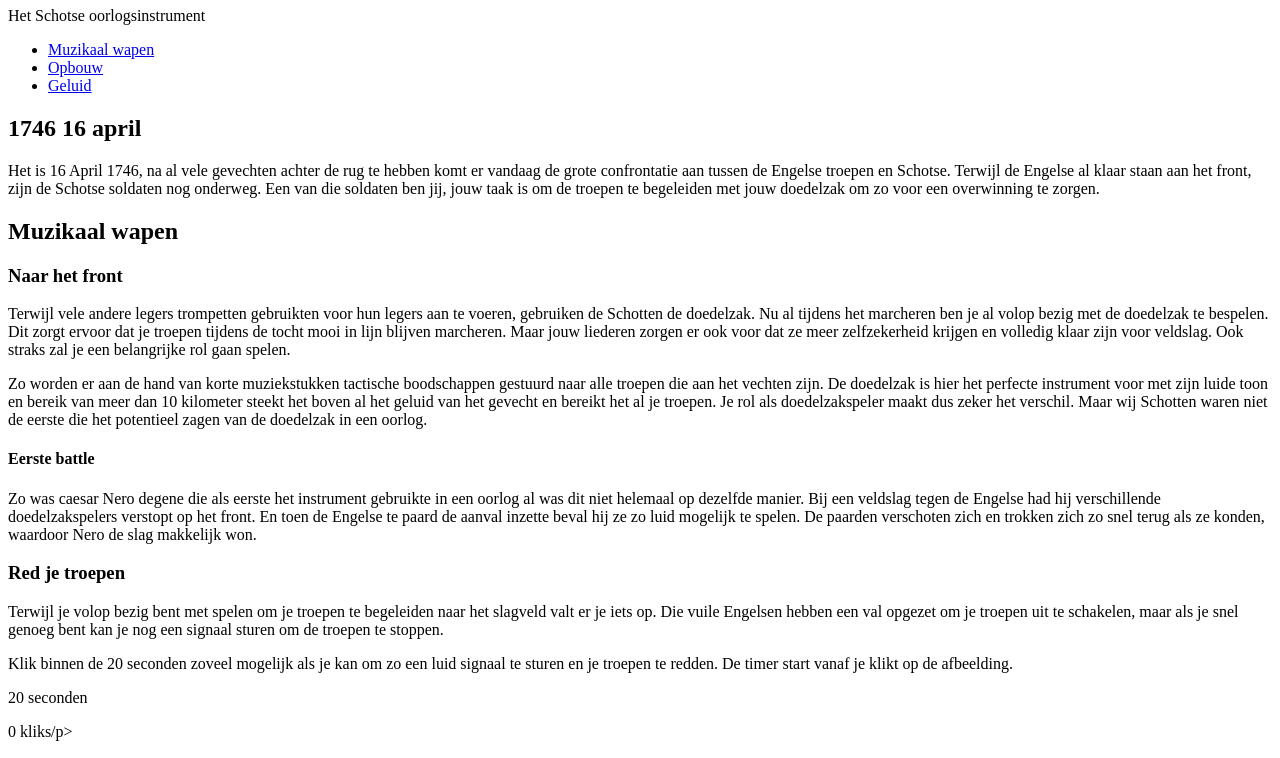
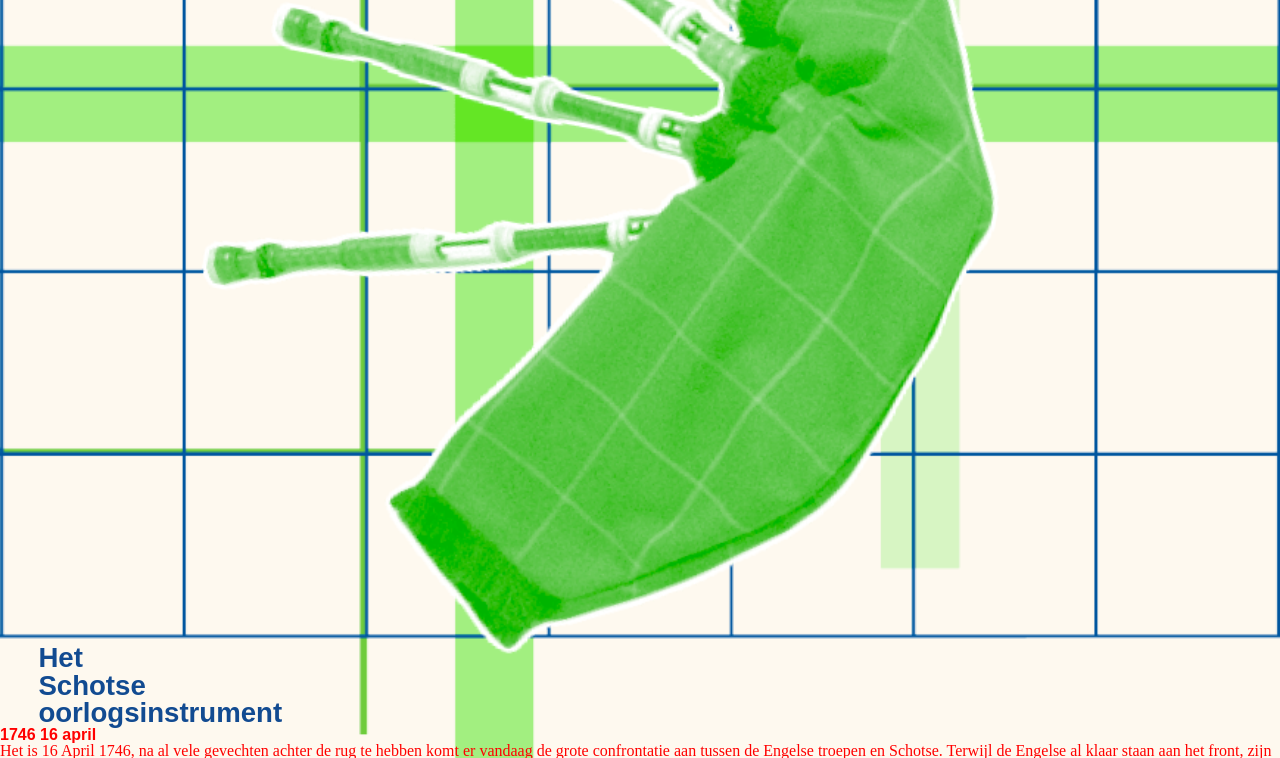
Before and after one commit to SeppeHuysegoms/MIM, a website built with Vite: page index.html in a window 1280 px wide. Shown: the part 73-831 px from the top of the page. Built offline with nearby package versions, Linux system fonts and the light colour scheme; a web font is replaced by a local one.

Commit message:
root css

```diff
--- /dev/null
+++ b/css/reset.css
@@ -0,0 +1,43 @@
+html, body, div, span, applet, object, iframe,
+h1, h2, h3, h4, h5, h6, p, blockquote, pre,
+a, abbr, acronym, address, big, cite, code,
+del, dfn, em, img, ins, kbd, q, s, samp,
+small, strike, strong, sub, sup, tt, var,
+b, u, i, center,
+dl, dt, dd, ol, ul, li,
+fieldset, form, label, legend,
+table, caption, tbody, tfoot, thead, tr, th, td,
+article, aside, canvas, details, embed,
+figure, figcaption, footer, header, hgroup,
+menu, nav, output, ruby, section, summary,
+time, mark, audio, video {
+  margin: 0;
+  padding: 0;
+  border: 0;
+  font-size: 100%;
+  font: inherit;
+  vertical-align: baseline;
+}
+/* HTML5 display-role reset for older browsers */
+article, aside, details, figcaption, figure,
+footer, header, hgroup, menu, nav, section {
+  display: block;
+}
+body {
+  line-height: 1;
+}
+ol, ul {
+  list-style: none;
+}
+blockquote, q {
+  quotes: none;
+}
+blockquote:before, blockquote:after,
+  q:before, q:after {
+  content: '';
+  content: none;
+}
+table {
+  border-collapse: collapse;
+  border-spacing: 0;
+}
--- /dev/null
+++ b/css/style.css
@@ -0,0 +1,72 @@
+@import url(reset.css);
+:root {
+  --color-blue: #124B91;
+  --color-green: #6AD727;
+  --color-black: #000000;
+   --color-white: #FFFFFF;
+  --color-beige: #FEF9EF;
+
+  /*font sizes mobile*/
+    --font-size-h1:  clamp(1.7rem, calc(1.5rem + 1.75vh), 6rem);
+    --font-size-intro:  clamp(1.375rem, calc(1.1rem + 1.25vh), 4rem);
+    --font-size-h2: 2rem;
+    --fontsize-h2-span: 3rem;
+    --font-size-h3: 1.5rem;
+    --fontsize-h3-span: 3rem;
+    --font-size-h4: 1.25rem;
+    --font-size-p: 1rem;
+    --font-size-button: 0.75rem;
+
+}
+
+
+body{
+    background-color: var(--color-beige);
+    overflow-x: hidden;
+    color: red;
+}
+
+h1,
+h2,
+h3,
+h4{
+font-family: bc-novatica-cyr, sans-serif;
+font-weight: 700;
+font-style: normal;
+}
+
+header{
+    display: flex;
+  flex-direction: column-reverse;
+  height: 100vh;
+}
+h1{
+color: var(--color-blue);
+font-size: var(--font-size-h1);
+max-width: 30%;
+margin-left: 45%;
+line-height: 1.1;
+}
+.headerImage{
+ width: 100vw;
+ height: auto;
+ margin-top: -9%;
+}
+
+.navLogo{
+ max-width: 7%;
+ height: auto;
+    margin: 3% 0 2vh 5%;
+}
+.headerIntro{
+    font-family: bc-novatica-cyr, sans-serif;
+font-weight: 600;
+font-style: normal;
+font-size: var(--font-size-intro);
+color: #124B91;
+word-spacing: 100vw;
+margin: -13% 0% 0% 3%;
+}
+.menu{
+    display: none;
+}
--- a/index.html
+++ b/index.html
@@ -1,16 +1,29 @@
 <!DOCTYPE html>
-<html lang="en">
+<html lang="nl">
   <head>
     <meta charset="UTF-8" />
     <link rel="icon" type="image/svg+xml" href="/vite.svg" />
     <meta name="viewport" content="width=device-width, initial-scale=1.0" />
+    <link rel="stylesheet" href="https://use.typekit.net/zat5pbz.css" />
+    <link rel="stylesheet" href="css/style.css" />
     <title>MIM Doedelzak</title>
   </head>
   <body>
     <header>
+      <div>
         <h1>De Great Highland Doedelzak</h1>
-      <p>Het Schotse oorlogsinstrument</p>
-      <nav class="header__menu">
+
+        <img
+          class="headerImage"
+          src="assets/headermobile.png"
+          alt="doedelzak"
+        />
+      <p class="headerIntro">Het Schotse oorlogsinstrument</p>
+
+      </div>
+
+      <nav class="headerMenu">
+        <img class="navLogo" src="assets/logo.svg" alt="logo MIM">
         <ul class="menu">
           <li><a href="#">Muzikaal wapen</a></li>
           <li><a href="#">Opbouw</a></li>
@@ -38,41 +51,41 @@
         </div>
 
         <article class="beeld4">
+          <div>
             <h3><span class="highlightTitel">Naar</span> het front</h3>
             <p>
-            Terwijl vele andere legers trompetten gebruikten voor hun legers aan
-            te voeren, gebruiken de Schotten de doedelzak. Nu al tijdens het
-            marcheren ben je al volop bezig met de doedelzak te bespelen. Dit
-            zorgt ervoor dat je troepen tijdens de tocht mooi in lijn blijven
-            marcheren. Maar jouw liederen zorgen er ook voor dat ze meer
-            zelfzekerheid krijgen en volledig klaar zijn voor veldslag. Ook
-            straks zal je een belangrijke rol gaan spelen.
+              Terwijl vele andere legers trompetten gebruikten voor hun legers
+              aan te voeren, gebruiken de Schotten de doedelzak. Nu al tijdens
+              het marcheren ben je al volop bezig met de doedelzak te bespelen.
+              Dit zorgt ervoor dat je troepen tijdens de tocht mooi in lijn
+              blijven marcheren. Maar jouw liederen zorgen er ook voor dat ze
+              meer zelfzekerheid krijgen en volledig klaar zijn voor veldslag.
+              Ook straks zal je een belangrijke rol gaan spelen.
             </p>
             <p>
               Zo worden er aan de hand van korte muziekstukken tactische
-            boodschappen gestuurd naar alle troepen die aan het vechten zijn. De
-            doedelzak is hier het perfecte instrument voor met zijn luide toon
-            en bereik van meer dan 10 kilometer steekt het boven al het geluid
-            van het gevecht en bereikt het al je troepen. Je rol als
+              boodschappen gestuurd naar alle troepen die aan het vechten zijn.
+              De doedelzak is hier het perfecte instrument voor met zijn luide
+              toon en bereik van meer dan 10 kilometer steekt het boven al het
+              geluid van het gevecht en bereikt het al je troepen. Je rol als
               doedelzakspeler maakt dus zeker het verschil. Maar wij Schotten
               waren niet de eerste die het potentieel zagen van de doedelzak in
               een oorlog.
             </p>
+          </div>
           <div class="beeld5">
             <h4>Eerste battle</h4>
             <p>
-            Zo was caesar Nero degene die als eerste het instrument gebruikte in
-            een oorlog al was dit niet helemaal op dezelfde manier. Bij een
+              Zo was caesar Nero degene die als eerste het instrument gebruikte
+              in een oorlog al was dit niet helemaal op dezelfde manier. Bij een
               veldslag tegen de Engelse had hij verschillende doedelzakspelers
-            verstopt op het front. En toen de Engelse te paard de aanval inzette
-            beval hij ze zo luid mogelijk te spelen. De paarden verschoten zich
-            en trokken zich zo snel terug als ze konden, waardoor Nero de slag
-            makkelijk won.
+              verstopt op het front. En toen de Engelse te paard de aanval
+              inzette beval hij ze zo luid mogelijk te spelen. De paarden
+              verschoten zich en trokken zich zo snel terug als ze konden,
+              waardoor Nero de slag makkelijk won.
             </p>
           </div>
         </article>
-
-
 
         <article class="beeld6">
           <h3><span class="highlightTitel">Red</span> je troepen</h3>
@@ -112,13 +125,13 @@
               <h4>Blaaspijp</h4>
               <p>
                 Als je effectief een geluid wilt gaan creëren zul je eerst de
-              doedelzak moeten gaan vullen met lucht. Hoe doe je dit? Simpel, je
-              moet blazen in de blaaspijp die je gebruikt als een mondstuk. Het
-              opblazen van de zak vraagt voor een goede conditie dus maak je
-              borst maar nat jonkie. Natuurlijk kan je ook niet aan een stuk
-              blijven blazen, zelfs ik een ervaren speler kan dit niet. Om
-              ervoor te zorgen dat je kan bij ademen is er een ventiel in de
-              blaaspijp die ervoor zorgt dat er geen lucht ontsnapt.
+                doedelzak moeten gaan vullen met lucht. Hoe doe je dit? Simpel,
+                je moet blazen in de blaaspijp die je gebruikt als een mondstuk.
+                Het opblazen van de zak vraagt voor een goede conditie dus maak
+                je borst maar nat jonkie. Natuurlijk kan je ook niet aan een
+                stuk blijven blazen, zelfs ik een ervaren speler kan dit niet.
+                Om ervoor te zorgen dat je kan bij ademen is er een ventiel in
+                de blaaspijp die ervoor zorgt dat er geen lucht ontsnapt.
               </p>
             </section>
 
@@ -126,39 +139,40 @@
               <h4>Tenor-drones</h4>
               <p>
                 Origineel was er maar één drone maar wij Schotten voegde een
-              tweede en uiteindelijk derde toe. Twee van die drie zijn dus tenor
-              drones, die opvallen kleiner zijn dan de andere drone. Zij zorgen
-              voor het constante zoemende geluid dat de doedelzak produceert en
-              spelen beide dezelfde noot. De drones bestaan uit 2 houten
-              cilinders, door te draaien aan het middenstuk maak je de drone
-              langer of korter en verander je zo ook de toon.
+                tweede en uiteindelijk derde toe. Twee van die drie zijn dus
+                tenor drones, die opvallen kleiner zijn dan de andere drone. Zij
+                zorgen voor het constante zoemende geluid dat de doedelzak
+                produceert en spelen beide dezelfde noot. De drones bestaan uit
+                2 houten cilinders, door te draaien aan het middenstuk maak je
+                de drone langer of korter en verander je zo ook de toon.
               </p>
             </section>
 
             <section>
               <h4>Bas-drone</h4>
               <p>
-              De bas drone is de derde en grootste drone die verantwoordelijk is
-              voor het herkennende lage zoemende geluid. Vergeleken met de Tenor
-              drones ligt hij een octaaf lager. Dat “zoemende” geluid van de
-              drones komt er doordat er een lang enkel riet inzit gemaakt van
-              bamboe. De lucht wordt in de drones geperst en laat het riet zo
-              vibreren waardoor het herkenbare geluid wordt geproduceerd.
+                De bas drone is de derde en grootste drone die verantwoordelijk
+                is voor het herkennende lage zoemende geluid. Vergeleken met de
+                Tenor drones ligt hij een octaaf lager. Dat “zoemende” geluid
+                van de drones komt er doordat er een lang enkel riet inzit
+                gemaakt van bamboe. De lucht wordt in de drones geperst en laat
+                het riet zo vibreren waardoor het herkenbare geluid wordt
+                geproduceerd.
               </p>
             </section>
 
             <section>
               <h4>Luchtzak</h4>
               <p>
-              Misschien wel het belangrijkste onderdeel van de doedelzak, is de
-              zak. Deze gaat ervoor zorgen dat je niet constant hoeft te blazen
-              maar toch gewoon kan verder spelen. Hoe? Wel op de momenten dat je
-              even bij ademt duw je met je hand op de zak om zo een gelijke druk
-              te behouden in de zak. Hierdoor blijft de lucht gelijkmatig door
-              de pijpen stromen, en hoort niemand dat je niet aan het blazen
-              bent. De zak bestaat niet zomaar uit stof maar wordt gemaakt uit
-              vel van dieren, schaap, koe, geit of hond. Het zijn allemaal
-              mogelijkheden.
+                Misschien wel het belangrijkste onderdeel van de doedelzak, is
+                de zak. Deze gaat ervoor zorgen dat je niet constant hoeft te
+                blazen maar toch gewoon kan verder spelen. Hoe? Wel op de
+                momenten dat je even bij ademt duw je met je hand op de zak om
+                zo een gelijke druk te behouden in de zak. Hierdoor blijft de
+                lucht gelijkmatig door de pijpen stromen, en hoort niemand dat
+                je niet aan het blazen bent. De zak bestaat niet zomaar uit stof
+                maar wordt gemaakt uit vel van dieren, schaap, koe, geit of
+                hond. Het zijn allemaal mogelijkheden.
               </p>
             </section>
             <section>
@@ -168,18 +182,16 @@
                 chanter, deze ga je gebruiken om effectief een melodie te gaan
                 spelen. De chanter is de houten pijp die vanonder aan je zak
                 hangt, om ervoor te zorgen dat deze luid genoeg is, is hij
-              kegelvormig. In de chanter zijn in totaal acht gaten geboord, door
-              met je beide handen de gaten afwisselend te bedekken of openen kan
-              je in totaal acht noten gaan spelen.
+                kegelvormig. In de chanter zijn in totaal acht gaten geboord,
+                door met je beide handen de gaten afwisselend te bedekken of
+                openen kan je in totaal acht noten gaan spelen.
               </p>
             </section>
           </div>
         </article>
 
-
-
         <div class="beeld10">
-          <section>
+          <article>
             <h4>Ten val</h4>
             <p>
               Na je snelle opleiding ben je nog volop bezig met alles te
@@ -187,9 +199,9 @@
               bent struikel je met je lompe voeten over een boomstronk en gaan
               zowel jij als je doedelzak vlak tegen de grond.
             </p>
-          </section>
+          </article>
 
-          <section>
+          <article>
             <h4>Klein probleem</h4>
             <p>
               Als je opkijkt zie je dat je doedelzak helemaal aan diggelen ligt.
@@ -197,17 +209,17 @@
               met je net opgedane kennis zou dat natuurlijk geen probleem mogen
               zijn.
             </p>
-          </section>
+          </article>
         </div>
 
-        <section class="beeld11">
+        <article class="beeld11">
           <h4>Los de puzzel op</h4>
           <p class="instructies">
             Zet de verschillende stukken van de doedelzak terug op de juiste
             plaats. Dit doe je door simpelweg het stuk te slepen naar waar je
             denkt dat het hoort.
           </p>
-        </section>
+        </article>
       </section>
 
       <section>
@@ -249,8 +261,8 @@
             <p>
               Je aanvoerder heeft gezegd dat hij doorheen de veldslag twee
               signalen zal spelen die je dan moet meespelen. Maar de Engelse
-            zullen ook signalen sturen, het is dus aan jou om de Great Highland
-            doedelzak te onderscheiden van de Ierse doedelzak.
+              zullen ook signalen sturen, het is dus aan jou om de Great
+              Highland doedelzak te onderscheiden van de Ierse doedelzak.
             </p>
             <p class="instructies">
               Klik op start om het eerste signaal te horen, hierna moet je raden
@@ -262,8 +274,6 @@
             <p class="button">Schotse doedelzak</p>
           </div>
         </article>
-
-
       </section>
 
       <section class="beeld16">
@@ -292,7 +302,6 @@
         </p>
         <p class="button">Tickets</p>
       </section>
-
     </main>
     <footer>
       <p>MIM</p>
@@ -303,6 +312,6 @@
       </div>
     </footer>
 
-    <script type="module" src="/script.js"></script>
+    <script type="module" src="js/script.js"></script>
   </body>
 </html>
--- /dev/null
+++ b/js/script.js
@@ -0,0 +1,4 @@
+import gsap, { SteppedEase } from "gsap";
+import { ScrollTrigger } from "gsap/all";
+
+gsap.registerPlugin(ScrollTrigger);
--- a/package.json
+++ b/package.json
@@ -9,6 +9,7 @@
     "preview": "vite preview"
   },
   "devDependencies": {
+    "gsap": "^3.11.4",
     "vite": "^4.0.0"
   }
 }
--- a/script.js
+++ /dev/null
@@ -1 +0,0 @@
-import './style.css'
--- a/style.css
+++ /dev/null
@@ -1,3 +0,0 @@
-:root {
-
-}
```
Also changed, not shown: .github/workflows/deploy.yaml (added), assets/headermobile.png (added), assets/logo.svg (added), 1 other file. Lines whose indentation alone changed are shown as unchanged.
